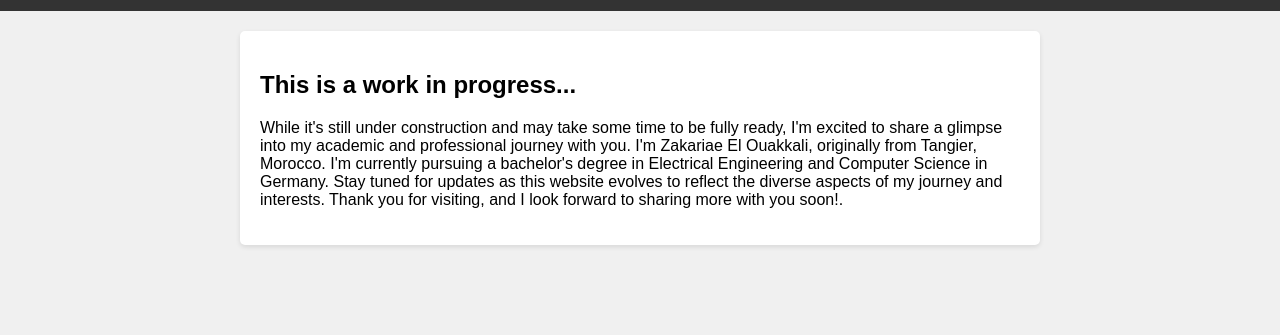
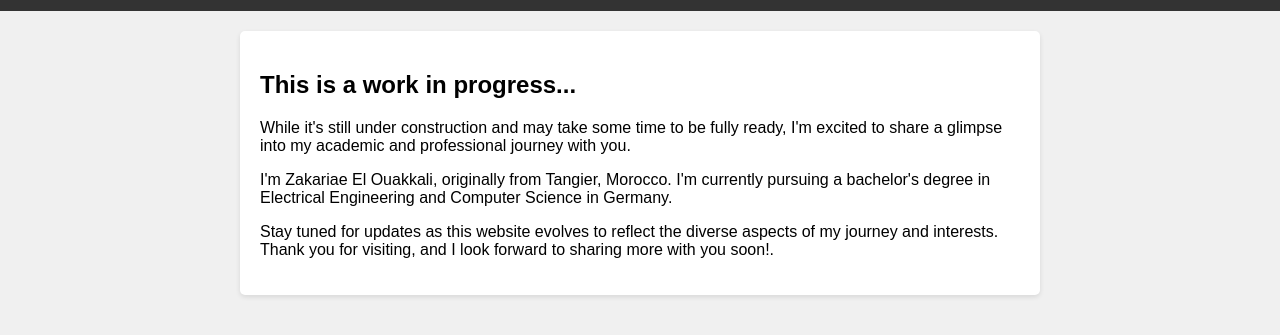
Before and after one commit to 0x5A61616B69/mywebsite, a plain HTML site: page index.html in a window 1280 px wide. Shown: the part 89-424 px from the top of the page. Drawn offline with Linux system fonts and the light colour scheme.

Commit message:
Update index.html

```diff
--- a/index.html
+++ b/index.html
@@ -39,7 +39,7 @@
         <div class="content">
             <h2>This is a work in progress...</h2>
             <p>While it's still under construction and may take some time to be fully ready, I'm excited to share a glimpse into my academic and professional journey with you.
-I'm Zakariae El Ouakkali, originally from Tangier, Morocco. I'm currently pursuing a bachelor's degree in Electrical Engineering and Computer Science in Germany.
+<p>I'm Zakariae El Ouakkali, originally from Tangier, Morocco. I'm currently pursuing a bachelor's degree in Electrical Engineering and Computer Science in Germany.<p>
 Stay tuned for updates as this website evolves to reflect the diverse aspects of my journey and interests. Thank you for visiting, and I look forward to sharing more with you soon!.</p>
         </div>
     </div>
```
